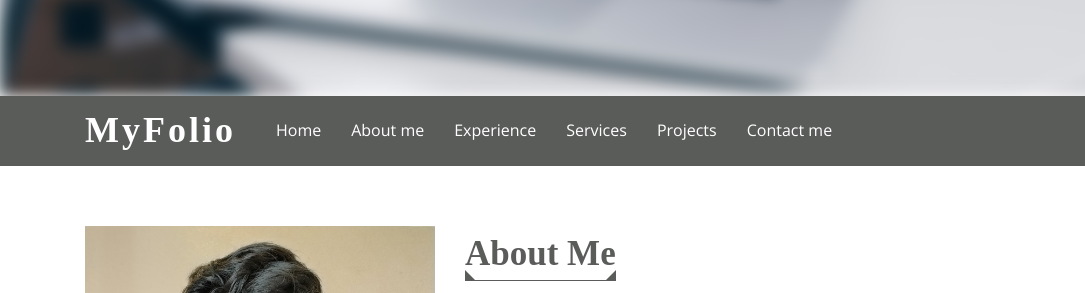
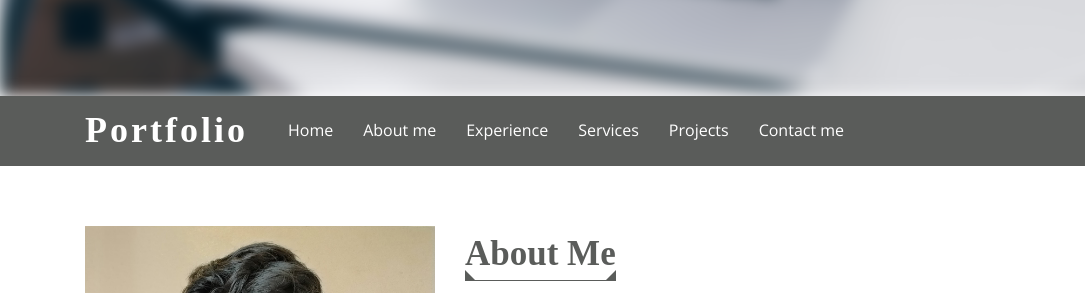
Before and after one commit to yasirhameed786/Portfolio, a plain HTML site: page index.html in a window 1280 px wide. Shown: the part 704-997 px from the top of the page, 0-1085 px from the left. Drawn offline with nearby package versions, Linux system fonts and the light colour scheme; a web font is replaced by a local one.

Commit message:
Update index.html

```diff
--- a/index.html
+++ b/index.html
@@ -41,7 +41,7 @@
             <div class="container">
 
                 <div class="logo pull-left">
-                    <h1><a href="index.html">MyFolio</a></h1>
+                    <h1><a href="index.html">Portfolio</a></h1>
                 </div>
 
                 <nav id="nav-menu-container">
```
